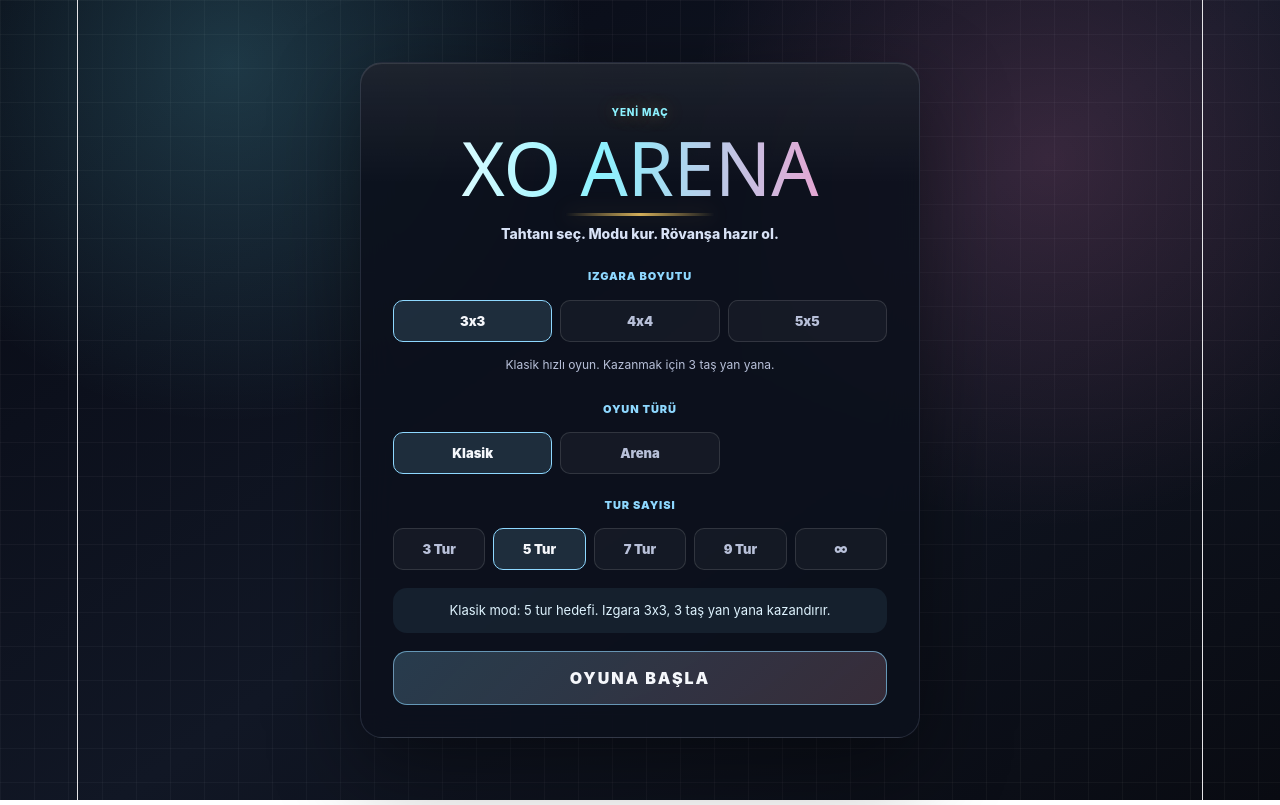
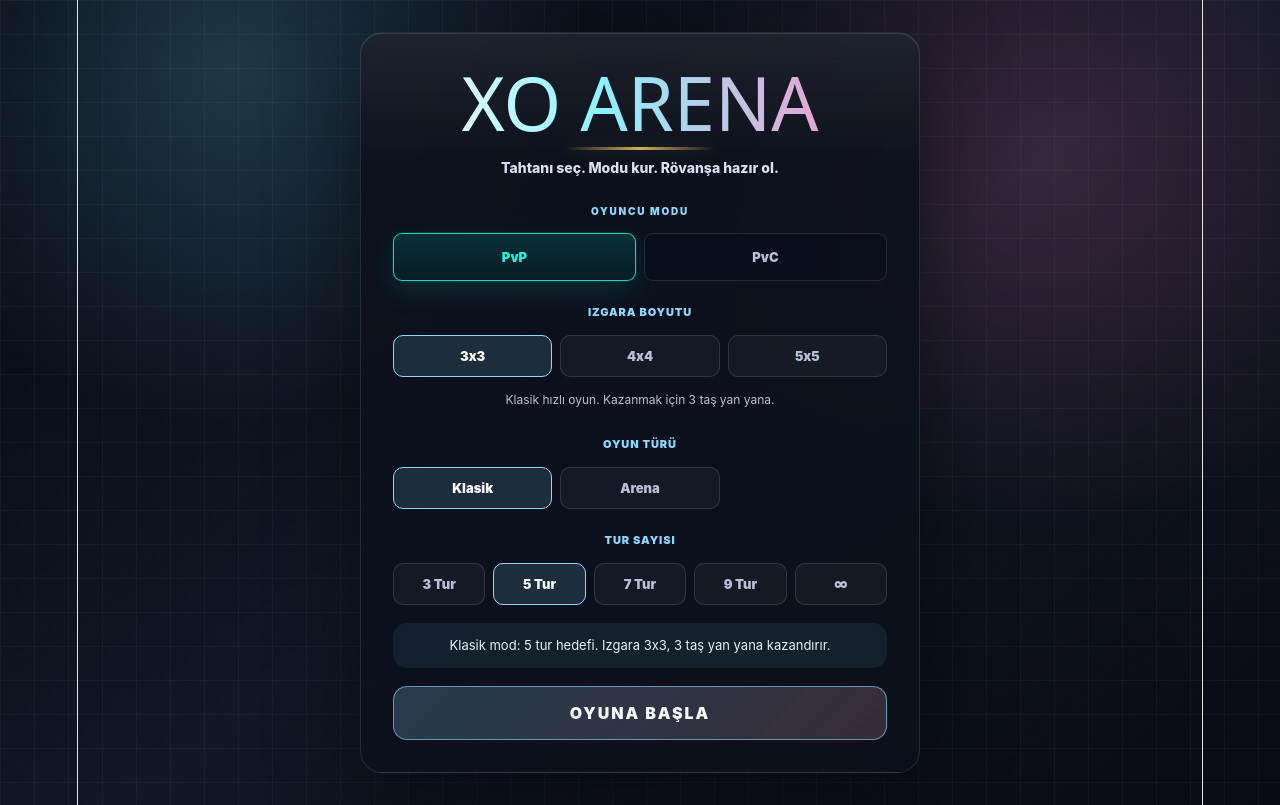
Before and after one commit to rabiaunllu/react-tic-tac-toe, a React (Vite) app: page / in a window 1280 px wide. Built offline with nearby package versions, Linux system fonts and the light colour scheme.

Commit message:
feat: add selectable local AI opponent

```diff
--- a/src/App.css
+++ b/src/App.css
@@ -2400,3 +2400,96 @@ button,
   background: rgba(255, 154, 192, 0.12);
   color: #ffdbe9;
 }
+.setup-control-group {
+  width: 100%;
+  display: grid;
+  gap: 9px;
+}
+
+.setup-control-label {
+  color: #8ed8ff;
+  font-size: 10px;
+  font-weight: 900;
+  letter-spacing: 0.18em;
+  text-transform: uppercase;
+}
+
+.setup-segment-grid {
+  display: grid;
+  gap: 8px;
+}
+
+.setup-segment-grid--two {
+  grid-template-columns: repeat(2, minmax(0, 1fr));
+}
+
+.setup-segment {
+  min-height: 48px;
+  display: grid;
+  place-items: center;
+  gap: 3px;
+  padding: 9px 12px;
+  border: 1px solid rgba(255, 255, 255, 0.11);
+  border-radius: 9px;
+  background: rgba(12, 15, 28, 0.72);
+  color: #b8c0d9;
+  font-weight: 900;
+  cursor: pointer;
+  transition:
+    border-color 160ms ease,
+    background 160ms ease,
+    color 160ms ease,
+    transform 160ms ease;
+}
+
+.setup-segment span {
+  font-size: 13px;
+  line-height: 1;
+}
+
+.setup-segment small {
+  color: #7f8aa3;
+  font-size: 10px;
+  font-weight: 800;
+}
+
+.setup-segment:hover {
+  transform: translateY(-1px);
+  border-color: rgba(142, 216, 255, 0.34);
+  color: #eaf7ff;
+}
+
+.setup-segment.is-selected {
+  border-color: rgba(18, 245, 220, 0.85);
+  background:
+    linear-gradient(180deg, rgba(18, 245, 220, 0.12), rgba(18, 245, 220, 0.04)),
+    rgba(8, 22, 32, 0.88);
+  color: #20f3df;
+  box-shadow:
+    0 0 0 1px rgba(18, 245, 220, 0.1),
+    0 10px 30px rgba(18, 245, 220, 0.12);
+}
+
+.setup-segment.is-selected small {
+  color: #9ff8ee;
+}
+
+.setup-segment:focus-visible {
+  outline: 3px solid rgba(18, 245, 220, 0.22);
+  outline-offset: 3px;
+}
+
+@media (max-width: 420px) {
+  .setup-segment {
+    min-height: 46px;
+    padding: 8px 10px;
+  }
+
+  .setup-segment span {
+    font-size: 12px;
+  }
+
+  .setup-segment small {
+    font-size: 9px;
+  }
+}
--- a/src/App.jsx
+++ b/src/App.jsx
@@ -67,10 +67,11 @@ export default function App() {
   const [showScoreResetConfirm, setShowScoreResetConfirm] = useState(false)
   const [isHowToPlayOpen, setIsHowToPlayOpen] = useState(false)
   const [roundNumber, setRoundNumber] = useState(1)
-  const [opponentType] = useState('ai')
+
 
   const boardSize = gameConfig?.boardSize ?? defaultBoardSize
   const winLength = gameConfig?.winLength ?? 3
+  const opponentType = gameConfig?.opponentType ?? 'human'
   const winner = calculateWinner(squares, boardSize, winLength)
   const winningLine = getWinningLine(squares, boardSize, winLength)
   const multipliersEnabled = gameMode === 'arena' && arenaSettings.multipliersEnabled
@@ -481,7 +482,6 @@ export default function App() {
     <main className="app-shell">
       <section className="game-card">
         <header className="game-header brand-header">
-          <span className="eyebrow">REKABET MODU</span>
           <h1>XO ARENA</h1>
           <p>Taşını koy. Gücünü kullan. Rövanşı al.</p>
           <div className="match-chip-row" aria-label="Maç bilgileri">
--- a/src/components/GameSetup.jsx
+++ b/src/components/GameSetup.jsx
@@ -12,6 +12,7 @@ const arenaTargets = [15, 30, 50, 100]
 export default function GameSetup({ onStartGame }) {
   const [boardSize, setBoardSize] = useState(3)
   const [gameMode, setGameMode] = useState('classic')
+  const [opponentType, setOpponentType] = useState('human')
   const [targetValue, setTargetValue] = useState(5)
   const [isInfinite, setIsInfinite] = useState(false)
 
@@ -33,6 +34,7 @@ export default function GameSetup({ onStartGame }) {
       targetType: gameMode === 'classic' ? 'rounds' : 'points',
       targetValue: isInfinite ? null : targetValue,
       isInfinite,
+      opponentType: gameMode === 'classic' ? opponentType : 'human',
     })
   }
 
@@ -40,11 +42,35 @@ export default function GameSetup({ onStartGame }) {
     <main className="app-shell">
       <section className="game-card setup-card">
         <header className="game-header brand-header setup-brand-header">
-          <span className="eyebrow">YENİ MAÇ</span>
+
           <h1>XO ARENA</h1>
           <p>Tahtanı seç. Modu kur. Rövanşa hazır ol.</p>
         </header>
+ {gameMode === 'classic' && (
+  <div className="setup-control-group setup-opponent-group">
+    <span className="setup-control-label">Oyuncu modu</span>
 
+    <div className="setup-segment-grid setup-segment-grid--two">
+      <button
+        type="button"
+        className={`setup-segment ${opponentType === 'human' ? 'is-selected' : ''}`}
+        onClick={() => setOpponentType('human')}
+        aria-pressed={opponentType === 'human'}
+      >
+        <span>PvP</span>
+      </button>
+
+      <button
+        type="button"
+        className={`setup-segment ${opponentType === 'ai' ? 'is-selected' : ''}`}
+        onClick={() => setOpponentType('ai')}
+        aria-pressed={opponentType === 'ai'}
+      >
+        <span>PvC</span>
+      </button>
+    </div>
+  </div>
+)}
         <div className="setup-group">
           <span className="setup-label">Izgara Boyutu</span>
           <div className="setup-options">
@@ -117,6 +143,7 @@ export default function GameSetup({ onStartGame }) {
         <button className="start-game-button" onClick={handleStartGame}>
           Oyuna Başla
         </button>
+
       </section>
     </main>
   )
```
